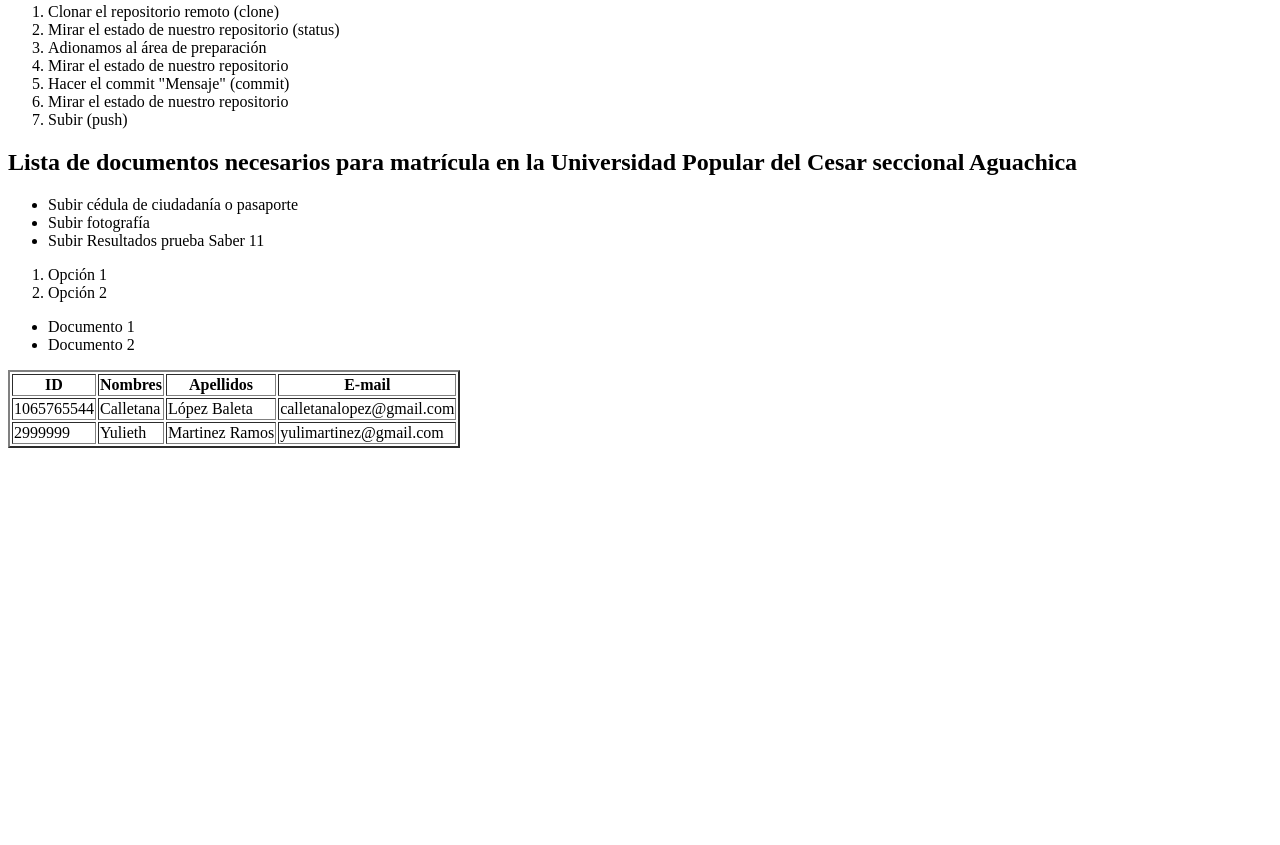
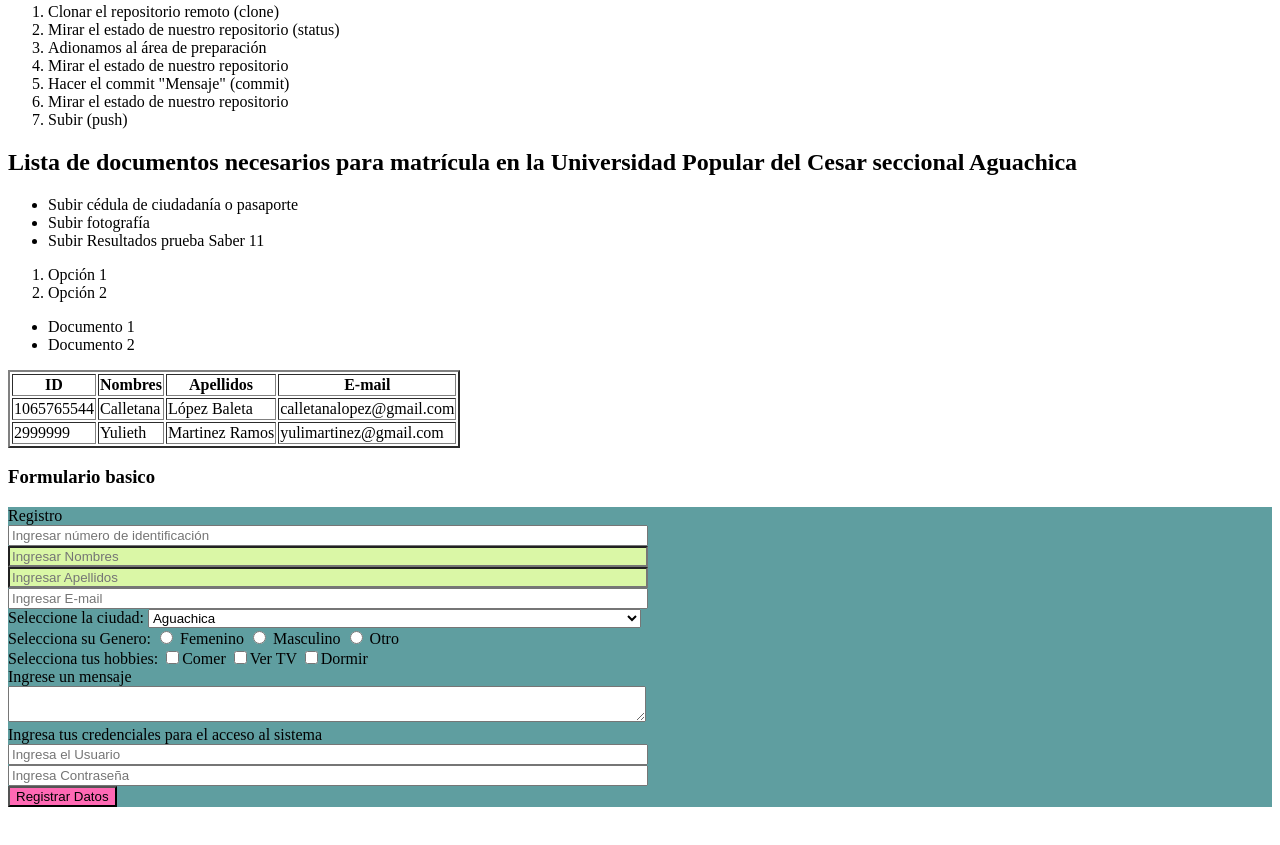
Before and after one commit to CristianJrobles/Pagina, a plain HTML site: page index.html in a window 1280 px wide. Shown: the part 1433-2278 px from the top of the page. Before the commit the page ends 1979 px from the top, so only its background shows below. Drawn offline with Linux system fonts and the light colour scheme.

Commit message:
Actualizado

```diff
--- a/index.html
+++ b/index.html
@@ -180,6 +180,51 @@
 	</tr>
 </table>
 
+<!-- Formularios -->
+
+<h3>Formulario basico</h3>
+<div style="width: 100%; background: cadetblue;">
+	<form action="" >
+		<label for=""> Registro</label><br>
+		<input type="number" placeholder="Ingresar número de identificación" style="width: 50%"><br>
+		<input type="text"  placeholder="Ingresar Nombres" style="width: 50%; background: #DAF7A6;" ><br>
+		<input type="text"  placeholder="Ingresar Apellidos" style="width: 50%; background: #DAF7A6;" ><br>
+		<input type="email" placeholder="Ingresar E-mail" style="width: 50%;" > <br>
+
+		<label for="">Seleccione la ciudad:</label>
+		<select name="" id="" style="width: 39%">
+			<option value="">Aguachica</option>
+			<option value="">Bucaramanga</option>
+			<option value="">Valledupar</option>
+		</select><br>
+
+		<label for="">Selecciona su Genero:</label>
+		<input type="radio" name="genero"> <label for="">Femenino</label>
+		<input type="radio" name="genero"> <label for="">Masculino</label>
+		<input type="radio" name="genero"> <label for="">Otro</label><br>
+
+		<label for="">Selecciona tus hobbies:</label>
+		<input type="checkbox"><label for="">Comer</label>
+		<input type="checkbox"><label for="">Ver TV</label>
+		<input type="checkbox"><label for="">Dormir</label><br>
+
+		<label for="">Ingrese un mensaje</label> <br>
+		<textarea name="" id="" style="width: 50%;"></textarea><br>
+
+		<label for="">Ingresa tus credenciales para el acceso al sistema</label> <br>
+		<input type="text" placeholder="Ingresa el Usuario" style="width: 50%;"> <br>
+		<input type="password" placeholder="Ingresa Contraseña" style="width: 50%;"> <br>
+
+		<input type="submit" value="Registrar Datos" style="background-color: hotpink;">
+
+
+
+
+	</form>
+</div>
+
+
+
 
 
 
```
